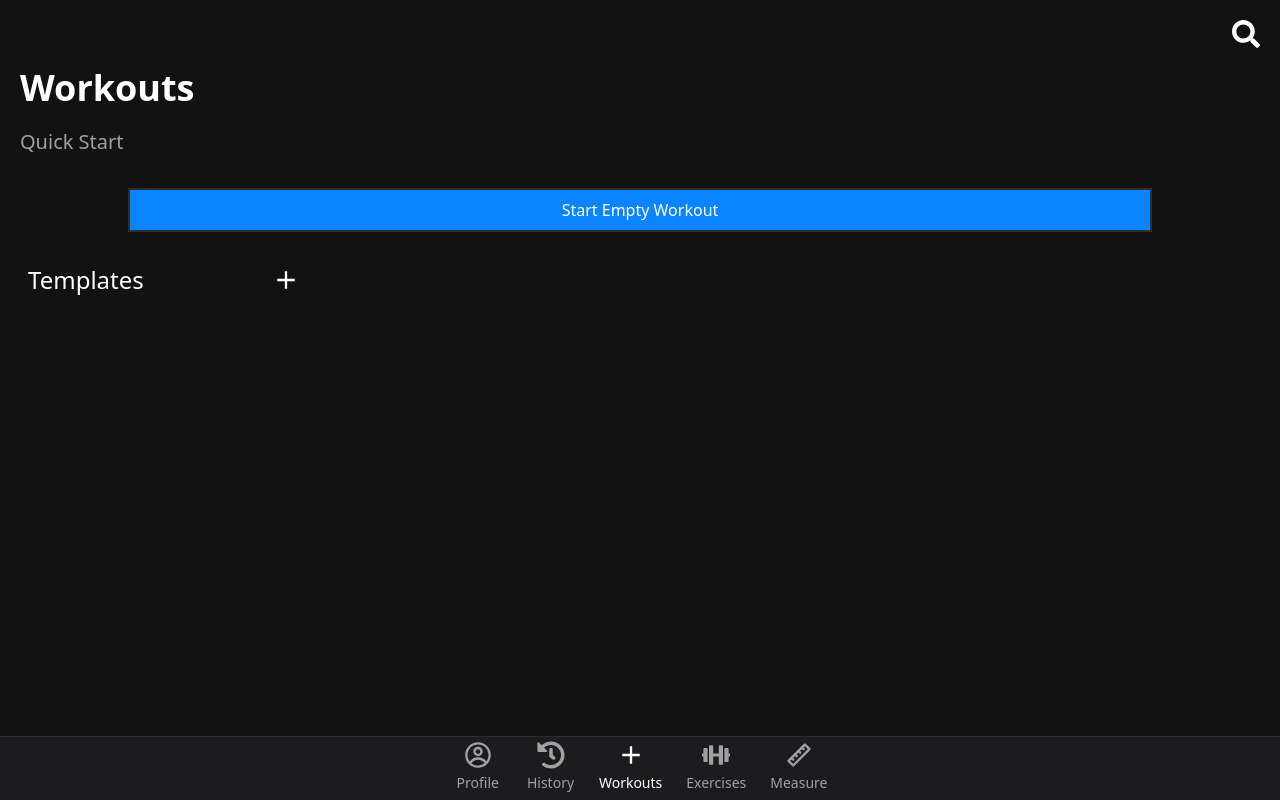
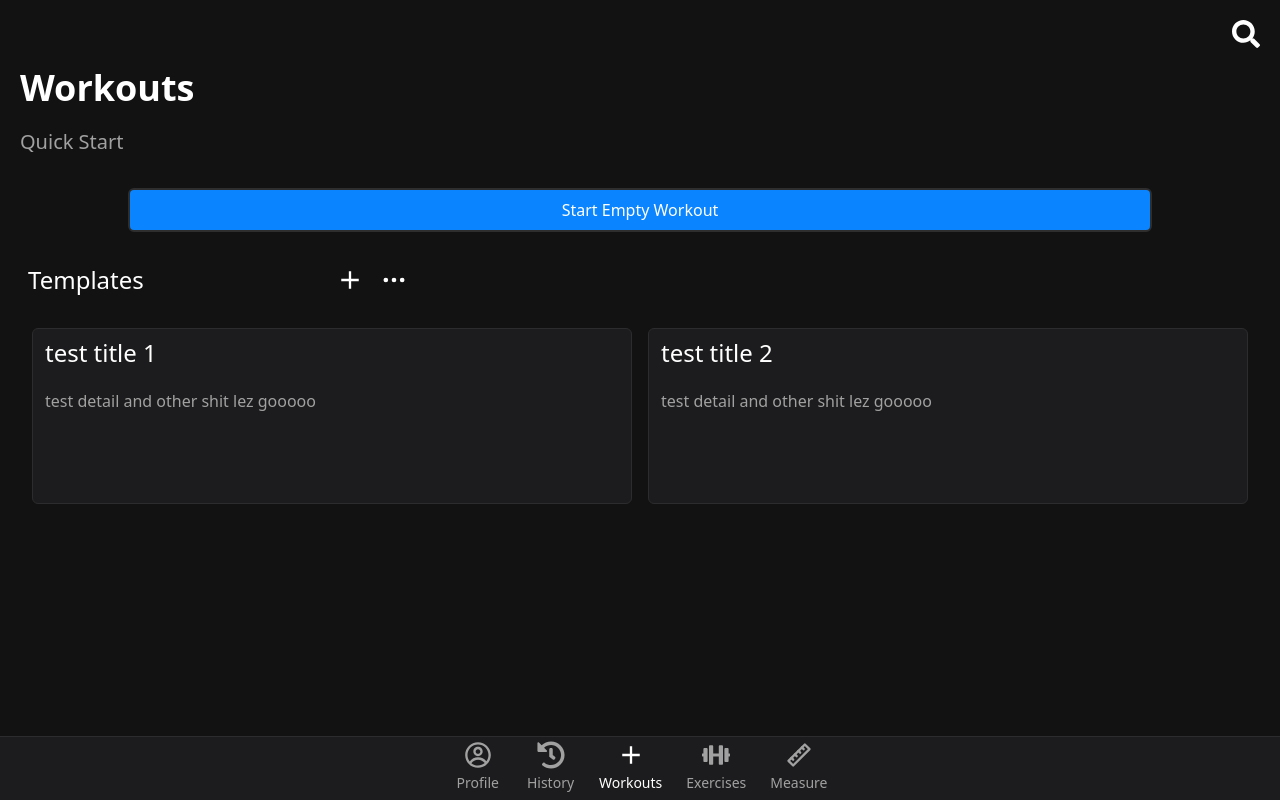
Before and after one commit to Lyfissad/Fit-log, a Next.js app: page / in a window 1280 px wide. Built offline with nearby package versions, Linux system fonts and the light colour scheme; no server answers.

Commit message:
moved the home workout to other file tested main API now working on context API

```diff
--- /dev/null
+++ b/src/app/components/MobileHomeScreen.tsx
@@ -0,0 +1,34 @@
+import Link from "next/link"
+import { FaSearch } from "react-icons/fa";
+import { IoMdAdd } from "react-icons/io";
+import { HiOutlineDotsHorizontal } from "react-icons/hi";
+import TemplateCards from "./TemplateCards";
+
+
+export default function MobileHome(){
+    return(
+       <div>
+         <div className="flex justify-end">
+              <FaSearch className="size-7 mx-5"/>
+            </div>
+            <h1 className="font-bold text-4xl p-5">Workouts</h1>
+            <h3 className="text-text-sec px-5 text-xl">Quick Start</h3>
+            <Link
+            href={"/"}
+            className="block bg-priAccent py-[0.5rem] w-[80%] rounded-md mx-auto mt-8 text-center text-text-pri border-2 border-borders">
+              Start Empty Workout
+              </Link>
+              <div className="flex gap-x-[12rem] items-center h-[2rem] mt-5 p-7">
+                <h3 className="text-text-pri text-2xl">Templates</h3>
+                <div className="flex gap-x-[1rem]">
+                  <IoMdAdd className="size-7"/>
+                  <HiOutlineDotsHorizontal className="size-7"/>
+                </div>
+              </div>
+              <div className="grid grid-cols-2 gap-4 px-8 my-5 justify-center w-full">
+                  <TemplateCards title="test title 1" details="test detail and other shit lez gooooo"/>
+                  <TemplateCards title="test title 2" details="test detail and other shit lez gooooo"/>
+              </div>
+       </div>
+    )
+}
--- a/src/app/components/TemplateCards.tsx
+++ b/src/app/components/TemplateCards.tsx
@@ -0,0 +1,15 @@
+
+
+type props = {
+    title: string;
+    details: string;
+}
+
+export default function TemplateCards({title, details}: props){
+    return(
+        <div className="bg-cards w-full h-[11rem] px-3 border-1 rounded-md border-[#2C2C2E] text-text-pri">
+            <h3 className="text-2xl mt-2">{title}</h3>
+            <p className="text-text-sec mt-5">{details}</p>
+        </div>
+    )
+}
--- a/src/app/page.tsx
+++ b/src/app/page.tsx
@@ -1,26 +1,12 @@
-import Link from "next/link"
-import { FaSearch } from "react-icons/fa";
-import { IoMdAdd } from "react-icons/io";
+import getExercises from "./services/ExerciseApi"
+import MobileHome from "./components/MobileHomeScreen"
 
-export default function Home(){
+export default async function Home(){
+  const exer = await getExercises()
+  console.log(`exer:`,exer)
   return(
     <div className="bg-grayBlack h-screen w-full pt-5 text-text-pri">
-            <div className="flex justify-end">
-              <FaSearch className="size-7 mx-5"/>
-            </div>
-            <h1 className="font-bold text-4xl p-5">Workouts</h1>
-            <h3 className="text-text-sec px-5 text-xl">Quick Start</h3>
-            <Link
-            href={"/"}
-            className="block bg-priAccent py-[0.5rem] w-[80%] mx-auto mt-8 text-center text-text-pri border-2 border-borders">
-              Start Empty Workout
-              </Link>
-              <div className="flex gap-x-[8rem] items-center h-[2rem] mt-5 p-7">
-                <h3 className="text-text-pri text-2xl">Templates</h3>
-                <div className="">
-                  <IoMdAdd className="size-7"/>
-                </div>
-              </div>
+            <MobileHome />
     </div>
   )
 }
--- /dev/null
+++ b/src/app/services/ExerciseApi.tsx
@@ -0,0 +1,28 @@
+type Exercise = {
+    id : number;
+    name: string;
+    description: string;
+}
+
+
+
+
+async function getExercises():Promise<Exercise[]>{
+    try{
+         const res = await fetch("https://wger.de/api/v2/exercise/?language=2&limit=10")
+
+         if (!res.ok){
+            throw new Error(`API error: ${res.status}`)
+         }
+
+        const data = await res.json()
+        return data?.results as Exercise[]
+    }
+    catch(err){
+        console.log(`Fetch didn't work:`, err)
+        return []
+    }
+}
+
+
+export default getExercises;
--- /dev/null
+++ b/src/context/exerciseProvider.tsx
@@ -0,0 +1,16 @@
+"use client"
+
+import { createContext, ReactNode, useState } from "react"
+
+
+
+
+export excerciseContext = createContext({})
+
+
+export default function ExerciseProvider({children}: {children: ReactNode}){
+        const [exercises, setExercises] = useState([])
+
+
+
+}
```
